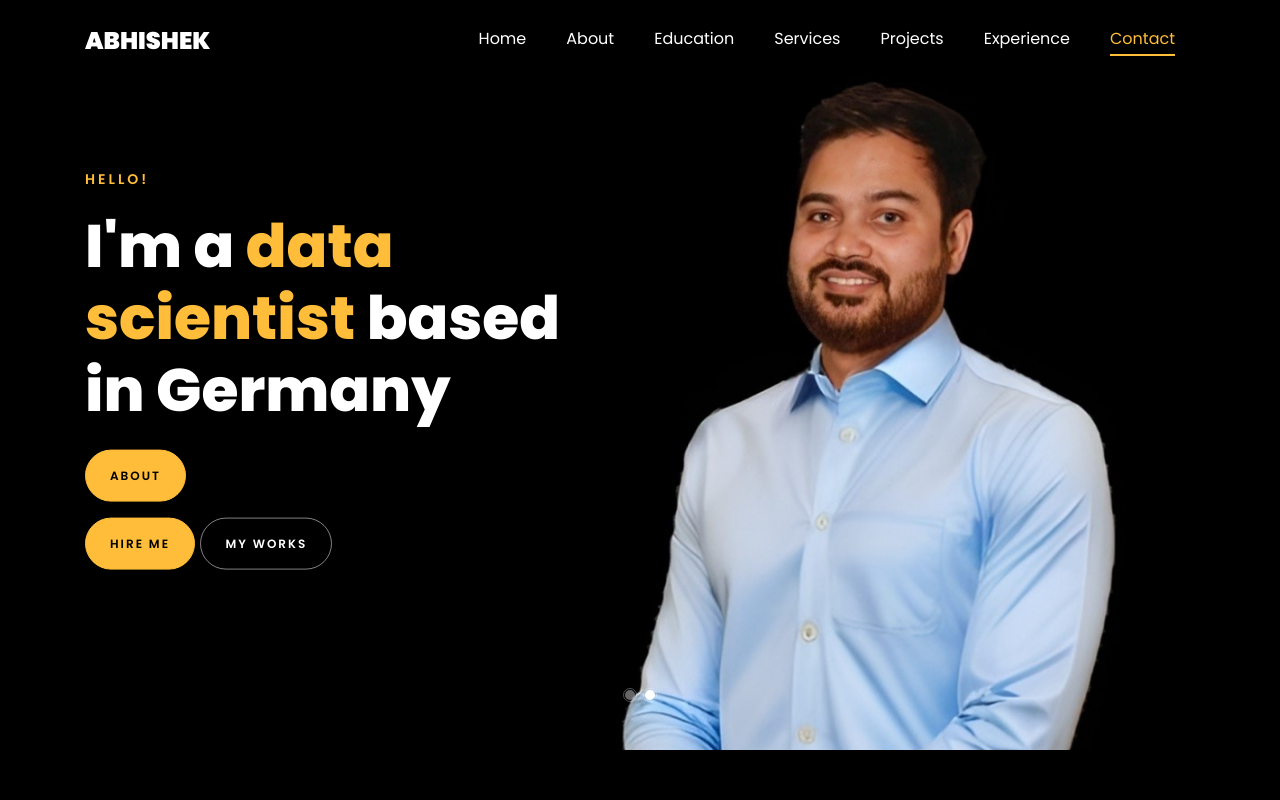
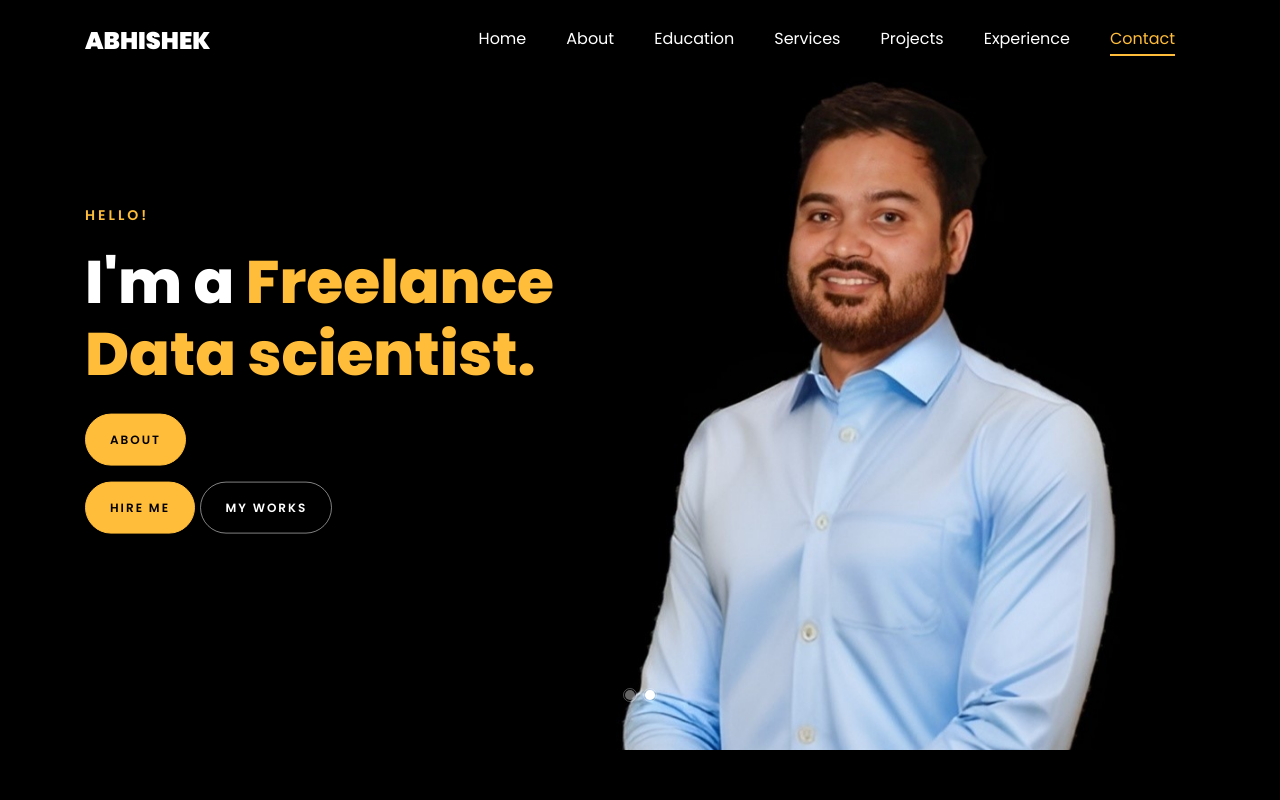
Before and after one commit to tiwabhishek/tiwabhishek.github.io, a plain HTML site: page index.html in a window 1280 px wide. Shown: the top 800 px of the page. Drawn offline with Linux system fonts and the light colour scheme; files whose address does not match are found by name.

Commit message:
Update index.html

```diff
--- a/index.html
+++ b/index.html
@@ -78,7 +78,7 @@
 		          <div class="one-forth d-flex align-items-center ftco-animate" data-scrollax=" properties: { translateY: '70%' }">
 		          	<div class="text">
 		          		<span class="subheading">Hello!</span>
-			            <h1 class="mb-4 mt-3">I'm a <span>data scientist</span> based in Germany</h1>
+			            <h1 class="mb-4 mt-3">I'm a <span>Freelance Data scientist.</span></h1>
 				    <p><a href="#about-section" class="btn btn-primary py-3 px-4">About</a> </p>
 			            <p><a href="#contact-section" class="btn btn-primary py-3 px-4">Hire me</a> <a href="#projects-section" class="btn btn-white btn-outline-white py-3 px-4">My works</a></p>
 		            </div>
```
